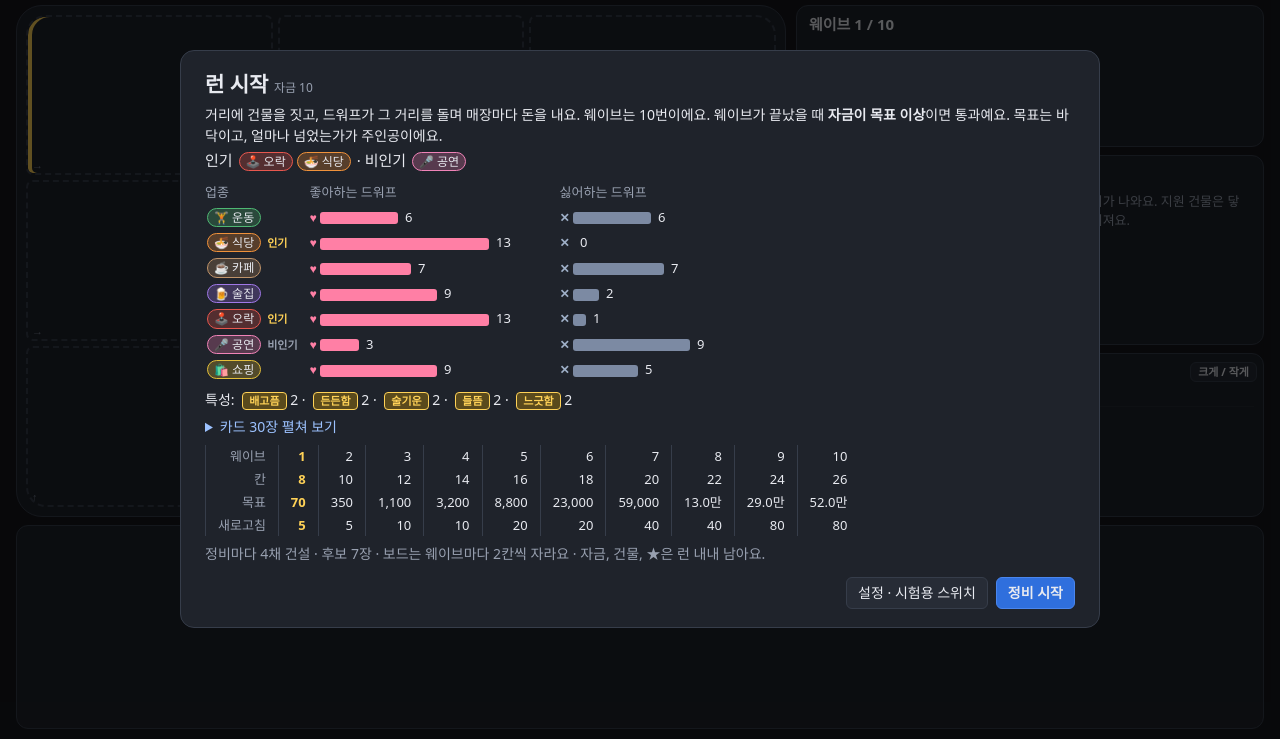
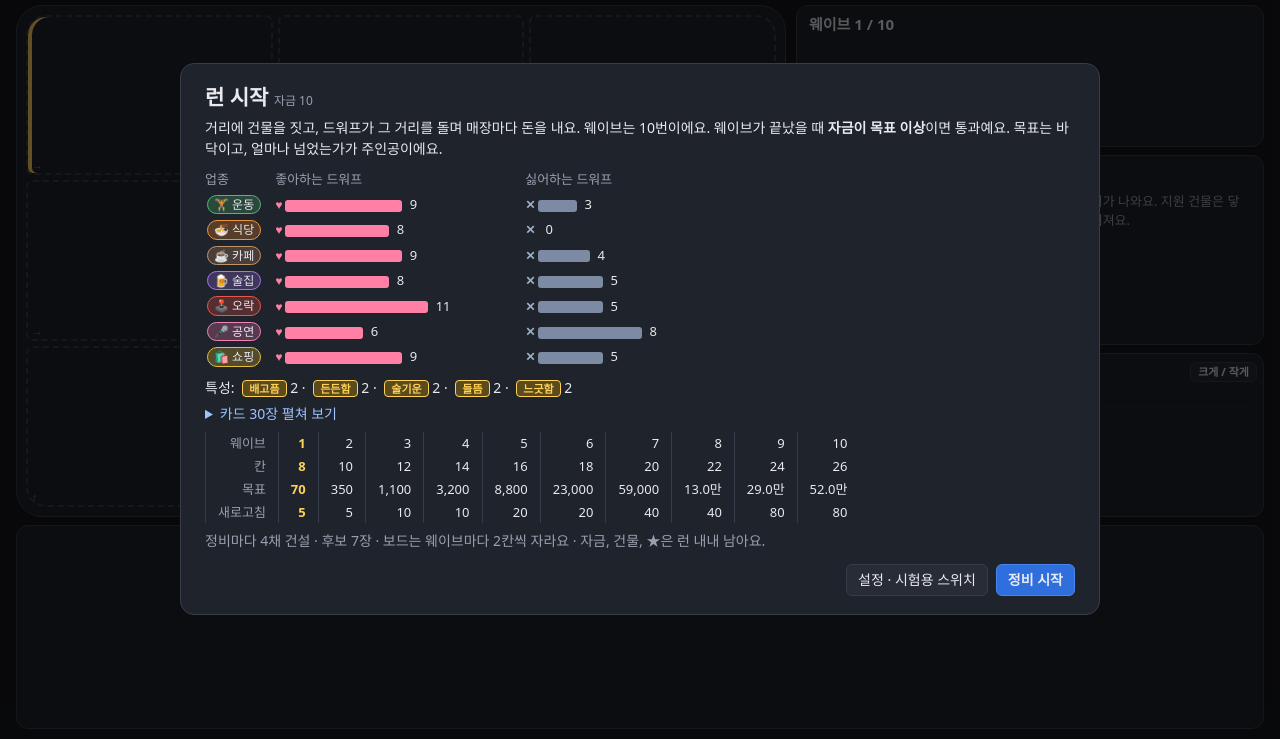
Before and after one commit to Nick-101/tnd, a website with bundled scripts: page yolodwarf/index.html in a window 1280 px wide. Shown: the part 61-800 px from the top of the page. Built offline with nearby package versions, Linux system fonts and the light colour scheme.

Commit message:
욜로드워프 시제품 1차: 인기·비인기 업종(덱의 색) 제거
- 덱은 90마리에서 고르게 30마리를 뽑는다. 특성 10마리는 그대로
- 화면의 인기·비인기 표시, 덱의 색 스위치, 기록 복사의 덱 줄을 뺌
- 데이터의 deck.popularKinds, unpopularKinds, weights는 두었지만 쓰지 않는다

Co-Authored-By: Claude Fable 5.2 <noreply@anthropic.com>
Claude-Session: https://claude.ai/code/session_01AD1jULCN3DBV66W4Xfr2ii

```diff
--- a/yolodwarf/js/game.js
+++ b/yolodwarf/js/game.js
@@ -4,21 +4,17 @@
 import { makeEngine } from './engine.js';
 import { makeRng } from './rng.js';
 
-export function createGame(data, { seed, targetMult = 1, traits = true, deckColor = true, supportRate = null, disabled = [], forced = [] } = {}) {
+export function createGame(data, { seed, targetMult = 1, traits = true, supportRate = null, disabled = [], forced = [] } = {}) {
   const c = data.constants;
   const engine = makeEngine(data);
   const isShop = id => !!engine.shop(id);
   const typeOf = id => (id && engine.support(id) ? engine.support(id).effect.type : null);
   const candRng = makeRng(`${seed}/candidates`);   // 후보, 드워프, 유행은 서로 다른 수열을 쓴다
-  const neverDisliked = data.tasteKinds
-    ? data.tasteKinds.filter(k => !data.dwarves.some(d => d.dislike === k))
-    : c.kinds.filter(k => data.dwarves.some(d => d.likes.includes(k)) && !data.dwarves.some(d => d.dislike === k));
-  const tasteKinds = data.tasteKinds || c.kinds.filter(k => data.dwarves.some(d => d.likes.includes(k)));   // 취향에 드는 업종(휴식을 뺀 일곱)
   const rate = supportRate == null ? c.candidateRates.support : supportRate;
 
   const s = {
     seed: String(seed),
-    options: { targetMult, traits, deckColor, supportRate: rate, disabled: [...disabled], forced: forced.slice(0, 3) },
+    options: { targetMult, traits, supportRate: rate, disabled: [...disabled], forced: forced.slice(0, 3) },
     phase: 'intro',
     wave: 0,                                   // 0부터. 화면에는 +1
     money: c.startMoney,
@@ -29,7 +25,7 @@ export function createGame(data, { seed, targetMult = 1, traits = true, deckColo
     buildsLeft: 0, upgradesLeft: 0, refreshPresses: 0,
     timers: {},                                // 팝업 스토어와 공사 현장의 남은 횟수 { 건물 id: 수 }
     eventCount: 0,                             // 이벤트 부스의 세기. 건물에 남는다
-    deck: [], popular: [], unpopular: [],
+    deck: [],
     trends: [],                                // 웨이브마다의 유행하는 업종(잡지사). 런을 시작할 때 미리 뽑는다
     hand: [], order: [], orderPos: 0, sendIndex: 0, sends: c.sendsPerWave,
     g: 0,                                      // 이 웨이브에서 성장 지원이 자란 횟수(추가 바퀴 수)
@@ -49,22 +45,11 @@ export function createGame(data, { seed, targetMult = 1, traits = true, deckColo
   const noteLog = () => s.log[s.wave];
   const nameOf = id => engine.building(id).name;
 
-  // 덱: 90마리에서 30마리, 덱의 색, 특성 (규칙 문서 v3의 5.2절). 런을 시작할 때 한 번 뽑는다
+  // 덱: 90마리에서 고르게 30마리, 그 가운데 10마리에 특성. 런을 시작할 때 한 번 뽑는다
+  // (인기 업종과 비인기 업종으로 덱에 색을 주던 것은 뺐다. 데이터의 deck.popularKinds, unpopularKinds, weights는 쓰지 않는다)
   function buildDeck() {
-    const rng = makeRng(`${s.seed}/deck`), dk = c.deck, w = dk.weights;
-    if (s.options.deckColor) {
-      s.popular = rng.shuffle(tasteKinds).slice(0, dk.popularKinds);
-      s.unpopular = rng.shuffle(tasteKinds.filter(k => !s.popular.includes(k) && !neverDisliked.includes(k))).slice(0, dk.unpopularKinds);
-    }
-    const weight = d => {
-      let x = 1;
-      for (const k of d.likes) { if (s.popular.includes(k)) x *= w.likePopular; if (s.unpopular.includes(k)) x *= w.likeUnpopular; }
-      if (s.unpopular.includes(d.dislike)) x *= w.dislikeUnpopular;
-      if (s.popular.includes(d.dislike)) x *= w.dislikePopular;
-      return x;
-    };
-    const pool = data.dwarves.slice(), deck = [];
-    while (deck.length < dk.size && pool.length) { const d = rng.weighted(pool, weight); pool.splice(pool.indexOf(d), 1); deck.push({ ...d, trait: null }); }
+    const rng = makeRng(`${s.seed}/deck`), dk = c.deck;
+    const deck = rng.shuffle(data.dwarves).slice(0, dk.size).map(d => ({ ...d, trait: null }));
     if (s.options.traits) {
       const lucky = rng.shuffle(deck.map((_, i) => i)).slice(0, dk.traitsEach * data.traits.length);
       lucky.forEach((di, n) => { deck[di].trait = data.traits[n % data.traits.length].id; });
--- a/yolodwarf/js/ui.js
+++ b/yolodwarf/js/ui.js
@@ -61,12 +61,12 @@ const store = {
   set(key, v) { try { localStorage.setItem('yolodwarfP1.' + key, JSON.stringify(v)); } catch { /* 저장이 막힌 브라우저 */ } },
 };
 const DEFAULT_RATE = c.candidateRates.support;
-const settings = { targetMult: 1, preview: false, traits: true, deckColor: true, supportRate: DEFAULT_RATE, disabled: [], forced: [], autoSkip: false, ...store.get('settings', {}) };
+const settings = { targetMult: 1, preview: false, traits: true, supportRate: DEFAULT_RATE, disabled: [], forced: [], autoSkip: false, ...store.get('settings', {}) };
 settings.disabled = settings.disabled.filter(id => pickable.some(x => x.id === id));   // 데이터에서 빠진 건물은 설정에서도 뺀다
 settings.forced = settings.forced.filter(id => pickable.some(x => x.id === id) && !settings.disabled.includes(id)).slice(0, 3);
 let record = store.get('record', null);       // 최고 기록 { money, pay, laps }
 const switchesOn = () => [
-  settings.targetMult !== 1 ? `목표 배율 ${settings.targetMult}` : '', settings.preview ? '예상 매출 미리보기' : '', settings.traits ? '' : '특성 끔', settings.deckColor ? '' : '덱의 색 끔',
+  settings.targetMult !== 1 ? `목표 배율 ${settings.targetMult}` : '', settings.preview ? '예상 매출 미리보기' : '', settings.traits ? '' : '특성 끔',
   settings.supportRate !== DEFAULT_RATE ? `지원 건물이 나올 확률 ${Math.round(settings.supportRate * 100)}` : '', settings.forced.length ? `꼭 나오게 하기: ${settings.forced.map(bldName).join(', ')}` : '',
 ].filter(Boolean);
 
@@ -75,7 +75,7 @@ let game;
 const ui = { sel: null, hover: null, playing: false, play: null, speed: store.get('speed', 1), skip: false, wake: null, modal: null, drag: null, logBig: false, recorded: false, copyText: null };
 
 function newGame(seed) {
-  game = createGame(data, { seed: seed || randomSeed(), targetMult: settings.targetMult, traits: settings.traits, deckColor: settings.deckColor, supportRate: settings.supportRate, disabled: settings.disabled, forced: settings.forced });
+  game = createGame(data, { seed: seed || randomSeed(), targetMult: settings.targetMult, traits: settings.traits, supportRate: settings.supportRate, disabled: settings.disabled, forced: settings.forced });
   Object.assign(ui, { sel: null, hover: null, playing: false, play: null, skip: false, modal: 'intro', recorded: false, copyText: null });
   $('log').innerHTML = '';
   addLog(`새 런 · 난수 씨앗 ${game.state.seed} · 자금 ${won(game.state.money)}`, 'mark');
@@ -204,14 +204,10 @@ function renderCenter() {
   } else el.innerHTML = '';
 }
 
-const deckLabel = () => {
-  const s = game.state;
-  return s.popular.length ? `<span class="decklabel">인기 ${s.popular.map(k => chip(k)).join('')} · 비인기 ${s.unpopular.map(k => chip(k)).join('')}</span>` : '<span class="decklabel dim">덱의 색 없음</span>';
-};
 // 잡지사가 보드나 후보에 있을 때만 이번 웨이브의 유행을 보여 준다
 const trendLabel = () => {
   const s = game.state, on = [...s.board, ...s.candidates].some(x => x && typeOf(x.id) === 'trend');
-  return on && ui.info.trend ? ` · <span class="decklabel">이번 웨이브의 유행: ${kindTok(ui.info.trend)}</span>` : '';
+  return on && ui.info.trend ? `<span class="decklabel">이번 웨이브의 유행: ${kindTok(ui.info.trend)}</span>` : '';
 };
 const plannedSends = () => c.sendsPerWave + game.state.board.reduce((a, b) => a + (b && typeOf(b.id) === 'extraSend' ? bld(b.id).effect.amount : 0), 0);
 const judgeEventText = e => (e.type === 'merger' ? `${e.demolished}을(를) 철거하고 ${e.kept}에 ★을 줬어요.` : e.type === 'demolitionIncome' ? `철거 +${won(e.amount)}` : e.type === 'gone' ? `${e.name}가 문을 닫았어요.` : '랜드마크가 다 지어졌어요.');
@@ -241,13 +237,13 @@ function renderHud() {
   if (s.phase === 'prep') {
     el.innerHTML = `<h3>정비 <small>${waveLabel()} · ${s.board.length}칸${s.newTiles.length ? ` (새 칸 ${s.newTiles.length}개)` : ''}</small></h3>
       <p>남은 건설 <b class="num">${s.buildsLeft}</b> · 업그레이드 <b class="num">${s.upgradesLeft}</b> · 이번 웨이브에 보낼 횟수 <b class="num">${plannedSends()}</b></p>
-      <p>${deckLabel()}${trendLabel()}</p>
+      ${trendLabel() ? `<p>${trendLabel()}</p>` : ''}
       <p class="dim">후보를 끌어다 빈 칸에 놓거나, 후보를 누른 뒤 빈 칸을 누르세요. 지은 건물을 누르면 업그레이드와 철거가 나와요. 끌면 자리를 바꿔요.</p>`;
   } else if (s.phase === 'pick') {
     el.innerHTML = `<h3>웨이브 <small>${waveLabel()} · 보내기 ${s.sendIndex + 1} / ${s.sends}</small></h3>
       <ul class="sends">${sends}</ul>
       <p>이번 웨이브의 매출 <b class="num">${won(s.waveSales)}</b> · 추가 바퀴(성장) <b class="num">${s.g}</b></p>
-      <p>${deckLabel()}${trendLabel()}</p>
+      ${trendLabel() ? `<p>${trendLabel()}</p>` : ''}
       <p class="dim">고르기 전에 자리 바꾸기를 할 수 있어요.</p>`;
   } else if (s.phase === 'judge') {
     const j = s.judge;
@@ -400,14 +396,12 @@ function deckHTML() {
   const s = game.state;
   const rows = tasteKinds.map(k => {
     const likes = s.deck.filter(d => d.likes.includes(k)).length, hates = s.deck.filter(d => d.dislike === k).length;
-    const tag = s.popular.includes(k) ? '<em class="pop-tag">인기</em>' : s.unpopular.includes(k) ? '<em class="unpop-tag">비인기</em>' : '';
-    return `<tr><td>${chip(k)}${tag}</td><td class="barcell"><span class="mark like">♥</span><i class="b like" style="width:${likes * 13}px"></i> ${likes}</td>
+    return `<tr><td>${chip(k)}</td><td class="barcell"><span class="mark like">♥</span><i class="b like" style="width:${likes * 13}px"></i> ${likes}</td>
       <td class="barcell"><span class="mark hate">✕</span><i class="b hate" style="width:${hates * 13}px"></i> ${hates}</td></tr>`;
   }).join('');
   const traitCount = data.traits.map(t => `<span class="trait" title="${t.text}">${t.name}</span> ${s.deck.filter(d => d.trait === t.id).length}`).join(' · ');
   const cur = w => (w === s.wave ? 'cur' : '');
-  return `<p class="deckhead">${deckLabel()}</p>
-    <table class="deckbars"><tr><th>업종</th><th>좋아하는 드워프</th><th>싫어하는 드워프</th></tr>${rows}</table>
+  return `<table class="deckbars"><tr><th>업종</th><th>좋아하는 드워프</th><th>싫어하는 드워프</th></tr>${rows}</table>
     <p>특성: ${s.deck.some(d => d.trait) ? traitCount : '<span class="dim">없음</span>'}</p>
     <details><summary>카드 ${s.deck.length}장 펼쳐 보기</summary><div class="deckgrid">${s.deck.map(d =>
       `<div class="mini"><b>${d.name}</b>${traitBadge(d)}<span>${d.likes.map(k => chip(k, '♥')).join('')}</span><span>${chip(d.dislike, '✕')}</span></div>`).join('')}</div></details>
@@ -429,7 +423,6 @@ function recordText() {
     `난수 씨앗: ${s.seed}`,
     `켜 둔 스위치: ${switchesOn().join(' / ') || '없음'}`,
     `끈 건물: ${s.options.disabled.length ? s.options.disabled.map(bldName).join(', ') : '없음'}`,
-    `덱: 인기 ${s.popular.join(', ') || '-'} · 비인기 ${s.unpopular.join(', ') || '-'}`,
     `결과: ${s.outcome === 'clear' ? '클리어' : `웨이브 ${s.wave + 1}에서 끝`} · 최종 자금 ${won(game.finalMoney())}${s.borrowed ? ` (자금 ${won(s.money)} − 빌린 돈 ${won(s.borrowed)})` : ''} · 닿은 웨이브 ${s.wave + 1} / ${WAVES} · 한 번에 올린 최고 매출 ${won(s.bestPay ? s.bestPay.pay : 0)} · 최다 바퀴 ${s.maxLaps}바퀴`,
     '',
   ];
@@ -464,7 +457,7 @@ function renderModal() {
     h = `<h2>설정 · 시험용 스위치</h2>
       <div class="sw"><b>목표 배율</b> ${sel('targetMult', [[0.5, '0.5'], [1, '1 (기본)'], [2, '2'], [4, '4']])} <b style="margin-left:18px">지원 건물이 나올 확률</b> ${sel('supportRate', [[0.3, '30'], [DEFAULT_RATE, `${Math.round(DEFAULT_RATE * 100)} (기본)`], [0.6, '60']])} <small>확률은 100장에 몇 장인지예요. 나머지가 매장이에요. 둘 다 새 런부터.</small></div>
       ${chk('preview', '예상 매출 미리보기', '드워프 셋을 고를 때 예상 매출을 보여 줘요. 팁은 따로 적어요. (기본 끔)')}
-      <div class="sw two">${chk('traits', '특성', '끄면 특성 없이 덱을 짜요. 새 런부터.')}${chk('deckColor', '덱의 색', '끄면 90마리에서 고르게 뽑아요. 새 런부터.')}</div>
+      ${chk('traits', '특성', '끄면 특성 없이 덱을 짜요. 새 런부터. (기본 켬)')}
       <div class="sw"><b>건물 끄기</b> <small>체크를 푼 지원 건물은 후보에 나오지 않아요. 새 런부터. 설정은 다음 판에도 남아요.</small>
         <div class="bldgrid">${pickable.map(x => `<label title="${x.text}"><input type="checkbox" data-bld="${x.id}" ${settings.disabled.includes(x.id) ? '' : 'checked'}> ${x.name}</label>`).join('')}</div>
         <button data-act="allOn" class="mini-btn">모두 켜기</button></div>
@@ -726,7 +719,7 @@ function twice(key, msg) {
 function act(name, el) {
   const s = game.state;
   switch (name) {
-    case 'begin': game.begin(); ui.modal = null; addLog(`— 런 시작 · 자금 ${won(s.money)}${s.popular.length ? ` · 인기 ${s.popular.join(', ')} · 비인기 ${s.unpopular.join(', ')}` : ''}`, 'mark'); break;
+    case 'begin': game.begin(); ui.modal = null; addLog(`— 런 시작 · 자금 ${won(s.money)}`, 'mark'); break;
     case 'close': if (s.phase === 'intro' && ui.modal === 'settings') return newGame(s.seed);   // 런을 시작하기 전이면 바꾼 스위치로 다시 짠다
       ui.modal = null; break;
     case 'deck': ui.modal = s.phase === 'intro' ? 'intro' : 'deck'; break;
```
Also changed, not shown: yolodwarf/test/all.test.mjs (+7 -2 lines), yolodwarf/README.md, yolodwarf/dist/yolodwarf-proto1-single.html.
